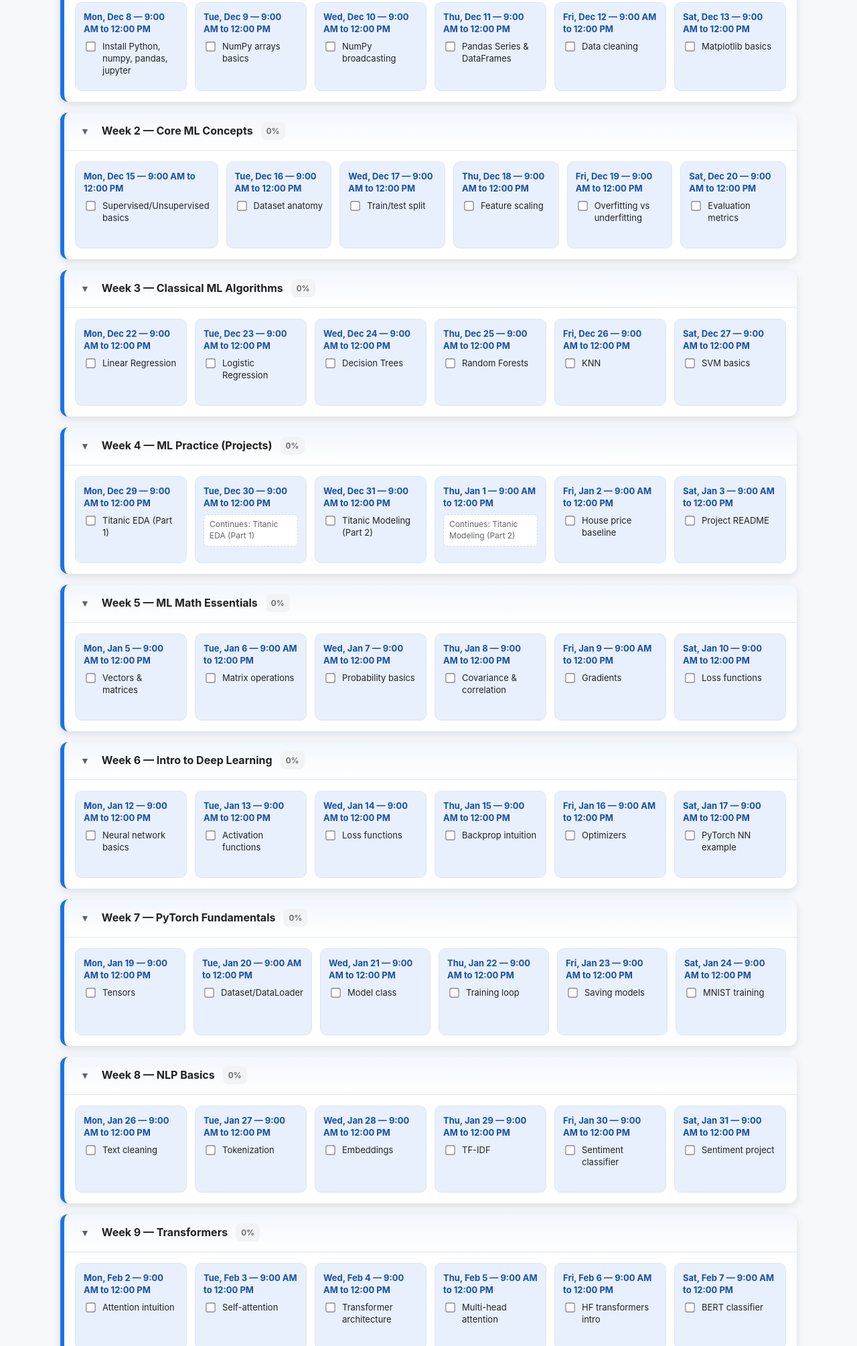
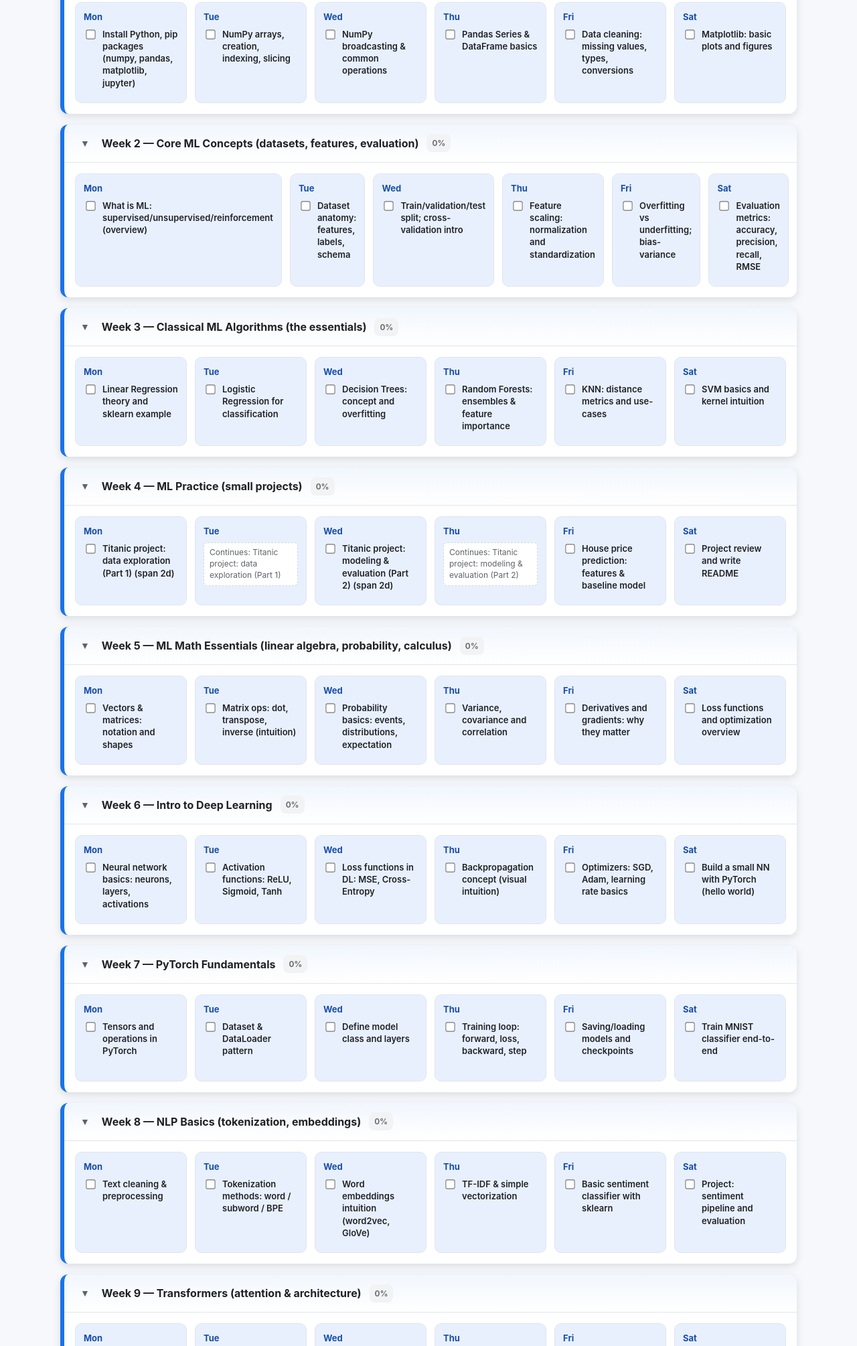
Before and after one commit to yohanis-tadese/ml-4-week-plan-roadmap, a plain HTML site: page index.html in a window 1280 px wide. Shown: the part 183-2193 px from the top of the page at 67% size. Drawn offline with Linux system fonts and the light colour scheme.

Commit message:
Update index.html

```diff
--- a/index.html
+++ b/index.html
@@ -16,7 +16,8 @@
   </header>
 
   <main id="app">
-    <p class="intro">Each week expands (▼). Tasks span days. Times: 9:00 AM – 12:00 PM.</p>
+    <p class="intro">Each week expands (▼). Tasks can span multiple days — a single checkbox will cover the whole multi-day task. Click to check. Monday → Saturday.</p>
+
     <section id="weeks"></section>
   </main>
 
@@ -32,157 +33,220 @@
   </template>
 
 <script>
-/* create next Monday */
-function getNextMonday() {
-  const today = new Date();
-  const day = today.getDay();
-  const diff = (1 + 7 - day) % 7 || 7;
-  const nextMon = new Date();
-  nextMon.setDate(today.getDate() + diff);
-  nextMon.setHours(0,0,0,0);
-  return nextMon;
-}
+/* roadmap data (Option 1 detail). Each week contains tasks assigned to startDay (0..5 for Mon..Sat) and span days (1..3).
+   A task object: { id: "w1-t1", title: "Task title", startDay: 0, span: 1 } */
+const roadmap = [
+  /* Week 1: Python for Data */
+  {
+    title: "Week 1 — Python for Data (NumPy / Pandas / Matplotlib)",
+    tasks: [
+      {id:"w1-t1", title:"Install Python, pip packages (numpy, pandas, matplotlib, jupyter)", startDay:0, span:1},
+      {id:"w1-t2", title:"NumPy arrays, creation, indexing, slicing", startDay:1, span:1},
+      {id:"w1-t3", title:"NumPy broadcasting & common operations", startDay:2, span:1},
+      {id:"w1-t4", title:"Pandas Series & DataFrame basics", startDay:3, span:1},
+      {id:"w1-t5", title:"Data cleaning: missing values, types, conversions", startDay:4, span:1},
+      {id:"w1-t6", title:"Matplotlib: basic plots and figures", startDay:5, span:1}
+    ]
+  },
 
-const startMonday = getNextMonday();
+  /* Week 2: Core ML Concepts */
+  {
+    title: "Week 2 — Core ML Concepts (datasets, features, evaluation)",
+    tasks: [
+      {id:"w2-t1", title:"What is ML: supervised/unsupervised/reinforcement (overview)", startDay:0, span:1},
+      {id:"w2-t2", title:"Dataset anatomy: features, labels, schema", startDay:1, span:1},
+      {id:"w2-t3", title:"Train/validation/test split; cross-validation intro", startDay:2, span:1},
+      {id:"w2-t4", title:"Feature scaling: normalization and standardization", startDay:3, span:1},
+      {id:"w2-t5", title:"Overfitting vs underfitting; bias-variance", startDay:4, span:1},
+      {id:"w2-t6", title:"Evaluation metrics: accuracy, precision, recall, RMSE", startDay:5, span:1}
+    ]
+  },
 
-/* create date formatter */
-function formatDay(d) {
-  return d.toLocaleDateString("en-US", { weekday:"short", month:"short", day:"numeric" });
-}
+  /* Week 3: Classical ML Algorithms */
+  {
+    title: "Week 3 — Classical ML Algorithms (the essentials)",
+    tasks: [
+      {id:"w3-t1", title:"Linear Regression theory and sklearn example", startDay:0, span:1},
+      {id:"w3-t2", title:"Logistic Regression for classification", startDay:1, span:1},
+      {id:"w3-t3", title:"Decision Trees: concept and overfitting", startDay:2, span:1},
+      {id:"w3-t4", title:"Random Forests: ensembles & feature importance", startDay:3, span:1},
+      {id:"w3-t5", title:"KNN: distance metrics and use-cases", startDay:4, span:1},
+      {id:"w3-t6", title:"SVM basics and kernel intuition", startDay:5, span:1}
+    ]
+  },
 
-/* roadmap data */
-const roadmap = [
-  { title:"Week 1 — Python for Data", tasks:[
-    {id:"w1-t1",title:"Install Python, numpy, pandas, jupyter",startDay:0,span:1},
-    {id:"w1-t2",title:"NumPy arrays basics",startDay:1,span:1},
-    {id:"w1-t3",title:"NumPy broadcasting",startDay:2,span:1},
-    {id:"w1-t4",title:"Pandas Series & DataFrames",startDay:3,span:1},
-    {id:"w1-t5",title:"Data cleaning",startDay:4,span:1},
-    {id:"w1-t6",title:"Matplotlib basics",startDay:5,span:1}
-  ]},
-  { title:"Week 2 — Core ML Concepts", tasks:[
-    {id:"w2-t1",title:"Supervised/Unsupervised basics",startDay:0,span:1},
-    {id:"w2-t2",title:"Dataset anatomy",startDay:1,span:1},
-    {id:"w2-t3",title:"Train/test split",startDay:2,span:1},
-    {id:"w2-t4",title:"Feature scaling",startDay:3,span:1},
-    {id:"w2-t5",title:"Overfitting vs underfitting",startDay:4,span:1},
-    {id:"w2-t6",title:"Evaluation metrics",startDay:5,span:1}
-  ]},
-  { title:"Week 3 — Classical ML Algorithms", tasks:[
-    {id:"w3-t1",title:"Linear Regression",startDay:0,span:1},
-    {id:"w3-t2",title:"Logistic Regression",startDay:1,span:1},
-    {id:"w3-t3",title:"Decision Trees",startDay:2,span:1},
-    {id:"w3-t4",title:"Random Forests",startDay:3,span:1},
-    {id:"w3-t5",title:"KNN",startDay:4,span:1},
-    {id:"w3-t6",title:"SVM basics",startDay:5,span:1}
-  ]},
-  { title:"Week 4 — ML Practice (Projects)", tasks:[
-    {id:"w4-t1",title:"Titanic EDA (Part 1)",startDay:0,span:2},
-    {id:"w4-t2",title:"Titanic Modeling (Part 2)",startDay:2,span:2},
-    {id:"w4-t3",title:"House price baseline",startDay:4,span:1},
-    {id:"w4-t4",title:"Project README",startDay:5,span:1}
-  ]},
-  { title:"Week 5 — ML Math Essentials", tasks:[
-    {id:"w5-t1",title:"Vectors & matrices",startDay:0,span:1},
-    {id:"w5-t2",title:"Matrix operations",startDay:1,span:1},
-    {id:"w5-t3",title:"Probability basics",startDay:2,span:1},
-    {id:"w5-t4",title:"Covariance & correlation",startDay:3,span:1},
-    {id:"w5-t5",title:"Gradients",startDay:4,span:1},
-    {id:"w5-t6",title:"Loss functions",startDay:5,span:1}
-  ]},
-  { title:"Week 6 — Intro to Deep Learning", tasks:[
-    {id:"w6-t1",title:"Neural network basics",startDay:0,span:1},
-    {id:"w6-t2",title:"Activation functions",startDay:1,span:1},
-    {id:"w6-t3",title:"Loss functions",startDay:2,span:1},
-    {id:"w6-t4",title:"Backprop intuition",startDay:3,span:1},
-    {id:"w6-t5",title:"Optimizers",startDay:4,span:1},
-    {id:"w6-t6",title:"PyTorch NN example",startDay:5,span:1}
-  ]},
-  { title:"Week 7 — PyTorch Fundamentals", tasks:[
-    {id:"w7-t1",title:"Tensors",startDay:0,span:1},
-    {id:"w7-t2",title:"Dataset/DataLoader",startDay:1,span:1},
-    {id:"w7-t3",title:"Model class",startDay:2,span:1},
-    {id:"w7-t4",title:"Training loop",startDay:3,span:1},
-    {id:"w7-t5",title:"Saving models",startDay:4,span:1},
-    {id:"w7-t6",title:"MNIST training",startDay:5,span:1}
-  ]},
-  { title:"Week 8 — NLP Basics", tasks:[
-    {id:"w8-t1",title:"Text cleaning",startDay:0,span:1},
-    {id:"w8-t2",title:"Tokenization",startDay:1,span:1},
-    {id:"w8-t3",title:"Embeddings",startDay:2,span:1},
-    {id:"w8-t4",title:"TF-IDF",startDay:3,span:1},
-    {id:"w8-t5",title:"Sentiment classifier",startDay:4,span:1},
-    {id:"w8-t6",title:"Sentiment project",startDay:5,span:1}
-  ]},
-  { title:"Week 9 — Transformers", tasks:[
-    {id:"w9-t1",title:"Attention intuition",startDay:0,span:1},
-    {id:"w9-t2",title:"Self-attention",startDay:1,span:1},
-    {id:"w9-t3",title:"Transformer architecture",startDay:2,span:1},
-    {id:"w9-t4",title:"Multi-head attention",startDay:3,span:1},
-    {id:"w9-t5",title:"HF transformers intro",startDay:4,span:1},
-    {id:"w9-t6",title:"BERT classifier",startDay:5,span:1}
-  ]},
-  { title:"Week 10 — LLM Tools & RAG", tasks:[
-    {id:"w10-t1",title:"Embeddings",startDay:0,span:1},
-    {id:"w10-t2",title:"Vector DBs",startDay:1,span:1},
-    {id:"w10-t3",title:"Prompt engineering",startDay:2,span:1},
-    {id:"w10-t4",title:"RAG architecture",startDay:3,span:1},
-    {id:"w10-t5",title:"LangChain basics",startDay:4,span:1},
-    {id:"w10-t6",title:"Mini RAG build",startDay:5,span:1}
-  ]},
-  { title:"Week 11 — Fine-Tuning", tasks:[
-    {id:"w11-t1",title:"Dataset prep",startDay:0,span:1},
-    {id:"w11-t2",title:"Tokenization care",startDay:1,span:1},
-    {id:"w11-t3",title:"PEFT/LoRA",startDay:2,span:1},
-    {id:"w11-t4",title:"Fine-tune small model",startDay:3,span:2},
-    {id:"w11-t5",title:"Evaluation",startDay:5,span:1}
-  ]},
-  { title:"Week 12 — Optimization", tasks:[
-    {id:"w12-t1",title:"Quantization",startDay:0,span:1},
-    {id:"w12-t2",title:"Inference speed",startDay:1,span:1},
-    {id:"w12-t3",title:"Memory optimization",startDay:2,span:1},
-    {id:"w12-t4",title:"GPU usage",startDay:3,span:1},
-    {id:"w12-t5",title:"DeepSpeed/Accelerate",startDay:4,span:1},
-    {id:"w12-t6",title:"Quantized inference",startDay:5,span:1}
-  ]},
-  { title:"Week 13 — RAG Advanced", tasks:[
-    {id:"w13-t1",title:"Chunking",startDay:0,span:1},
-    {id:"w13-t2",title:"Index tuning",startDay:1,span:1},
-    {id:"w13-t3",title:"Hybrid retrieval",startDay:2,span:1},
-    {id:"w13-t4",title:"Prompt templates",startDay:3,span:1},
-    {id:"w13-t5",title:"Refreshable index",startDay:4,span:1},
-    {id:"w13-t6",title:"RAG failure tests",startDay:5,span:1}
-  ]},
-  { title:"Week 14 — Advanced Fine-Tuning", tasks:[
-    {id:"w14-t1",title:"Advanced LoRA",startDay:0,span:1},
-    {id:"w14-t2",title:"QLoRA",startDay:1,span:1},
-    {id:"w14-t3",title:"LLM metrics",startDay:2,span:1},
-    {id:"w14-t4",title:"Bias & safety",startDay:3,span:1},
-    {id:"w14-t5",title:"Iterative tuning",startDay:4,span:1},
-    {id:"w14-t6",title:"Automation scripts",startDay:5,span:1}
-  ]},
-  { title:"Week 15 — Deployment & ML Ops", tasks:[
-    {id:"w15-t1",title:"FastAPI serving",startDay:0,span:1},
-    {id:"w15-t2",title:"Dockerize model",startDay:1,span:1},
-    {id:"w15-t3",title:"CI/CD",startDay:2,span:1},
-    {id:"w15-t4",title:"Monitoring",startDay:3,span:1},
-    {id:"w15-t5",title:"Scaling",startDay:4,span:1},
-    {id:"w15-t6",title:"Security",startDay:5,span:1}
-  ]},
-  { title:"Week 16 — Final Project", tasks:[
-    {id:"w16-t1",title:"Project planning",startDay:0,span:1},
-    {id:"w16-t2",title:"Vector index",startDay:1,span:2},
-    {id:"w16-t3",title:"LLM integration",startDay:3,span:1},
-    {id:"w16-t4",title:"Agents & memory",startDay:4,span:1},
-    {id:"w16-t5",title:"Deploy & docs",startDay:5,span:1}
-  ]}
+  /* Week 4: ML Practice & Projects */
+  {
+    title: "Week 4 — ML Practice (small projects)",
+    tasks: [
+      {id:"w4-t1", title:"Titanic project: data exploration (Part 1)", startDay:0, span:2}, // spans Mon-Tue
+      {id:"w4-t2", title:"Titanic project: modeling & evaluation (Part 2)", startDay:2, span:2}, // Wed-Thu
+      {id:"w4-t3", title:"House price prediction: features & baseline model", startDay:4, span:1},
+      {id:"w4-t4", title:"Project review and write README", startDay:5, span:1}
+    ]
+  },
+
+  /* Week 5: ML Math Essentials */
+  {
+    title: "Week 5 — ML Math Essentials (linear algebra, probability, calculus)",
+    tasks: [
+      {id:"w5-t1", title:"Vectors & matrices: notation and shapes", startDay:0, span:1},
+      {id:"w5-t2", title:"Matrix ops: dot, transpose, inverse (intuition)", startDay:1, span:1},
+      {id:"w5-t3", title:"Probability basics: events, distributions, expectation", startDay:2, span:1},
+      {id:"w5-t4", title:"Variance, covariance and correlation", startDay:3, span:1},
+      {id:"w5-t5", title:"Derivatives and gradients: why they matter", startDay:4, span:1},
+      {id:"w5-t6", title:"Loss functions and optimization overview", startDay:5, span:1}
+    ]
+  },
+
+  /* Week 6: Intro to Deep Learning */
+  {
+    title: "Week 6 — Intro to Deep Learning",
+    tasks: [
+      {id:"w6-t1", title:"Neural network basics: neurons, layers, activations", startDay:0, span:1},
+      {id:"w6-t2", title:"Activation functions: ReLU, Sigmoid, Tanh", startDay:1, span:1},
+      {id:"w6-t3", title:"Loss functions in DL: MSE, Cross-Entropy", startDay:2, span:1},
+      {id:"w6-t4", title:"Backpropagation concept (visual intuition)", startDay:3, span:1},
+      {id:"w6-t5", title:"Optimizers: SGD, Adam, learning rate basics", startDay:4, span:1},
+      {id:"w6-t6", title:"Build a small NN with PyTorch (hello world)", startDay:5, span:1}
+    ]
+  },
+
+  /* Week 7: PyTorch Fundamentals */
+  {
+    title: "Week 7 — PyTorch Fundamentals",
+    tasks: [
+      {id:"w7-t1", title:"Tensors and operations in PyTorch", startDay:0, span:1},
+      {id:"w7-t2", title:"Dataset & DataLoader pattern", startDay:1, span:1},
+      {id:"w7-t3", title:"Define model class and layers", startDay:2, span:1},
+      {id:"w7-t4", title:"Training loop: forward, loss, backward, step", startDay:3, span:1},
+      {id:"w7-t5", title:"Saving/loading models and checkpoints", startDay:4, span:1},
+      {id:"w7-t6", title:"Train MNIST classifier end-to-end", startDay:5, span:1}
+    ]
+  },
+
+  /* Week 8: NLP Basics */
+  {
+    title: "Week 8 — NLP Basics (tokenization, embeddings)",
+    tasks: [
+      {id:"w8-t1", title:"Text cleaning & preprocessing", startDay:0, span:1},
+      {id:"w8-t2", title:"Tokenization methods: word / subword / BPE", startDay:1, span:1},
+      {id:"w8-t3", title:"Word embeddings intuition (word2vec, GloVe)", startDay:2, span:1},
+      {id:"w8-t4", title:"TF-IDF & simple vectorization", startDay:3, span:1},
+      {id:"w8-t5", title:"Basic sentiment classifier with sklearn", startDay:4, span:1},
+      {id:"w8-t6", title:"Project: sentiment pipeline and evaluation", startDay:5, span:1}
+    ]
+  },
+
+  /* Week 9: Transformers Intro */
+  {
+    title: "Week 9 — Transformers (attention & architecture)",
+    tasks: [
+      {id:"w9-t1", title:"Attention mechanism intuition", startDay:0, span:1},
+      {id:"w9-t2", title:"Self-attention deep dive with toy example", startDay:1, span:1},
+      {id:"w9-t3", title:"Transformer encoder/decoder roles", startDay:2, span:1},
+      {id:"w9-t4", title:"Positional encoding and multi-head attention", startDay:3, span:1},
+      {id:"w9-t5", title:"HuggingFace Transformers quickstart", startDay:4, span:1},
+      {id:"w9-t6", title:"Run a BERT classifier using transformers pipeline", startDay:5, span:1}
+    ]
+  },
+
+  /* Week 10: LLM Usage & Tools */
+  {
+    title: "Week 10 — LLM Usage & Tools (embeddings, vector DBs, RAG)",
+    tasks: [
+      {id:"w10-t1", title:"Embeddings: concept and use-cases", startDay:0, span:1},
+      {id:"w10-t2", title:"Vector DB basics: FAISS / Milvus / Pinecone overview", startDay:1, span:1},
+      {id:"w10-t3", title:"Prompt engineering fundamentals", startDay:2, span:1},
+      {id:"w10-t4", title:"RAG (Retrieve & Generate) architecture", startDay:3, span:1},
+      {id:"w10-t5", title:"LangChain basics and chains concept", startDay:4, span:1},
+      {id:"w10-t6", title:"Build mini RAG: embeddings + retrieval + LLM", startDay:5, span:1}
+    ]
+  },
+
+  /* Week 11: Fine-Tuning Basics */
+  {
+    title: "Week 11 — Fine-tuning LLMs (PEFT / LoRA)",
+    tasks: [
+      {id:"w11-t1", title:"Dataset preparation for fine-tuning", startDay:0, span:1},
+      {id:"w11-t2", title:"Tokenization care & special tokens", startDay:1, span:1},
+      {id:"w11-t3", title:"Introduction to PEFT/LoRA concepts", startDay:2, span:1},
+      {id:"w11-t4", title:"Fine-tune small model locally (practice)", startDay:3, span:2}, // Thu-Fri
+      {id:"w11-t5", title:"Evaluate and compare fine-tuned model", startDay:5, span:1}
+    ]
+  },
+
+  /* Week 12: Quantization & Optimization */
+  {
+    title: "Week 12 — Optimization (quantization, speedups)",
+    tasks: [
+      {id:"w12-t1", title:"Model quantization basics (int8, fp16)", startDay:0, span:1},
+      {id:"w12-t2", title:"Inference speed: batching, caching, async", startDay:1, span:1},
+      {id:"w12-t3", title:"Memory optimizations and offloading", startDay:2, span:1},
+      {id:"w12-t4", title:"Using GPU efficiently (memory & nvlink basics)", startDay:3, span:1},
+      {id:"w12-t5", title:"DeepSpeed/Accelerate overview", startDay:4, span:1},
+      {id:"w12-t6", title:"Apply a quantized model for inference test", startDay:5, span:1}
+    ]
+  },
+
+  /* Week 13: RAG Advanced & Retrieval */
+  {
+    title: "Week 13 — RAG Advanced (indexing, chunking, retrieval strategies)",
+    tasks: [
+      {id:"w13-t1", title:"Document chunking strategies and metadata", startDay:0, span:1},
+      {id:"w13-t2", title:"Vector index tuning and distance metrics", startDay:1, span:1},
+      {id:"w13-t3", title:"Hybrid retrieval (sparse + dense)", startDay:2, span:1},
+      {id:"w13-t4", title:"Context window management and prompt templates", startDay:3, span:1},
+      {id:"w13-t5", title:"Implementing refreshable index (pipeline)", startDay:4, span:1},
+      {id:"w13-t6", title:"RAG testing & failure cases", startDay:5, span:1}
+    ]
+  },
+
+  /* Week 14: Advanced Fine-Tuning */
+  {
+    title: "Week 14 — Advanced Fine-Tuning & Evaluation",
+    tasks: [
+      {id:"w14-t1", title:"Advanced LoRA & delta methods", startDay:0, span:1},
+      {id:"w14-t2", title:"QLoRA and large-adapter strategies", startDay:1, span:1},
+      {id:"w14-t3", title:"Evaluation metrics for LLMs (BLEU, ROUGE, human eval)", startDay:2, span:1},
+      {id:"w14-t4", title:"Bias, safety, and alignment checks", startDay:3, span:1},
+      {id:"w14-t5", title:"Iterative fine-tuning workflow", startDay:4, span:1},
+      {id:"w14-t6", title:"Automate fine-tuning with scripts & checkpoints", startDay:5, span:1}
+    ]
+  },
+
+  /* Week 15: Deployment & ML Ops */
+  {
+    title: "Week 15 — Deployment & ML Ops",
+    tasks: [
+      {id:"w15-t1", title:"FastAPI model serving pattern", startDay:0, span:1},
+      {id:"w15-t2", title:"Dockerize model service & multi-stage builds", startDay:1, span:1},
+      {id:"w15-t3", title:"CI/CD basics for model updates", startDay:2, span:1},
+      {id:"w15-t4", title:"Monitoring: logs, metrics, alerts (Prometheus/Grafana)", startDay:3, span:1},
+      {id:"w15-t5", title:"Scaling: autoscaling, sharding, batching", startDay:4, span:1},
+      {id:"w15-t6", title:"Security & rate-limiting for model APIs", startDay:5, span:1}
+    ]
+  },
+
+  /* Week 16: Final Project */
+  {
+    title: "Week 16 — Final Project (end-to-end AI assistant)",
+    tasks: [
+      {id:"w16-t1", title:"Project planning: scope, data, tech stack", startDay:0, span:1},
+      {id:"w16-t2", title:"Build retrieval layer & vector index", startDay:1, span:2}, // Tue-Wed
+      {id:"w16-t3", title:"Integrate LLM (OpenAI or HF endpoint)", startDay:3, span:1},
+      {id:"w16-t4", title:"Add tooling: actions/agents, conversation memory", startDay:4, span:1},
+      {id:"w16-t5", title:"Deploy project & write docs", startDay:5, span:1}
+    ]
+  }
 ];
 
+/* Utilities */
 const DAYS = ["Mon","Tue","Wed","Thu","Fri","Sat"];
 const weeksContainer = document.getElementById("weeks");
 const weekTpl = document.getElementById("week-template");
 
-/* create roadmap + date/time */
+/* Render roadmap */
 roadmap.forEach((weekData, wIdx) => {
   const weekNode = weekTpl.content.cloneNode(true);
   const weekEl = weekNode.querySelector(".week");
@@ -192,43 +256,47 @@ roadmap.forEach((weekData, wIdx) => {
   const body = weekEl.querySelector(".week-body");
   const progressEl = head.querySelector(".week-progress");
 
-  titleEl.textContent = weekData.title;
+  titleEl.textContent = `${weekData.title}`;
+  body.innerHTML = "";
 
-  const weekStart = new Date(startMonday);
-  weekStart.setDate(weekStart.getDate() + (wIdx * 7));
-
+  // Build day grid
   for (let d=0; d<6; d++) {
-    const dayDate = new Date(weekStart);
-    dayDate.setDate(weekStart.getDate() + d);
-
     const dayCol = document.createElement("div");
     dayCol.className = "day-col";
-
     const dayHeader = document.createElement("div");
     dayHeader.className = "day-header";
-    dayHeader.textContent = `${formatDay(dayDate)} — 9:00 AM to 12:00 PM`;
-
+    dayHeader.textContent = `${DAYS[d]}`;
     dayCol.appendChild(dayHeader);
 
+    // find tasks that start on this day
     const startTasks = weekData.tasks.filter(t => t.startDay === d);
+    // tasks that continue into this day (not starting here) - for display
     const contTasks = weekData.tasks.filter(t => t.startDay < d && (t.startDay + t.span - 1) >= d);
 
+    // render starting tasks with checkboxes
     startTasks.forEach(task => {
-      const el = document.createElement("label");
-      el.className = "task";
+      const taskEl = document.createElement("label");
+      taskEl.className = "task";
       const chk = document.createElement("input");
       chk.type = "checkbox";
-      chk.id = task.id;
-      chk.checked = localStorage.getItem(chk.id)==="true";
+      chk.id = `${task.id}`;
+      chk.dataset.week = wIdx;
+      chk.dataset.title = task.title;
+      chk.dataset.span = task.span;
+      chk.dataset.start = task.startDay;
+      // load saved state
+      chk.checked = localStorage.getItem(chk.id) === "true";
 
-      const tspan = document.createElement("span");
-      tspan.textContent = task.title;
+      const titleSpan = document.createElement("span");
+      titleSpan.className = "task-title";
+      titleSpan.textContent = task.title + (task.span>1 ? ` (span ${task.span}d)` : "");
 
-      el.appendChild(chk);
-      el.appendChild(tspan);
-      dayCol.appendChild(el);
+      taskEl.appendChild(chk);
+      taskEl.appendChild(titleSpan);
+      dayCol.appendChild(taskEl);
     });
 
+    // render continued tasks as badges
     contTasks.forEach(task => {
       const cont = document.createElement("div");
       cont.className = "task continued";
@@ -236,31 +304,71 @@ roadmap.forEach((weekData, wIdx) => {
       dayCol.appendChild(cont);
     });
 
-    if (startTasks.length===0 && contTasks.length===0) {
-      const ph = document.createElement("div");
-      ph.className = "task placeholder";
-      ph.textContent = "Practice / Review (3 hrs)";
-      dayCol.appendChild(ph);
+    // if no tasks on that day, show placeholder short task (3-hr filler learning / review)
+    if (startTasks.length === 0 && contTasks.length === 0) {
+      const placeholder = document.createElement("div");
+      placeholder.className = "task placeholder";
+      placeholder.textContent = "Practice / Review (3 hrs)";
+      dayCol.appendChild(placeholder);
     }
 
     body.appendChild(dayCol);
   }
 
-  toggleBtn.addEventListener("click", ()=>{
+  // attach toggle
+  toggleBtn.addEventListener("click", () => {
     body.classList.toggle("hidden");
     toggleBtn.textContent = body.classList.contains("hidden") ? "▼" : "▲";
   });
 
+  // compute progress function
+  const computeProgress = () => {
+    const total = weekData.tasks.length;
+    if (total === 0) return 0;
+    let done = 0;
+    weekData.tasks.forEach(t => {
+      if (localStorage.getItem(t.id) === "true") done++;
+    });
+    const percent = Math.round((done/total)*100);
+    progressEl.textContent = `${percent}%`;
+    // visually color progress
+    progressEl.style.setProperty("--p", percent + "%");
+  };
+
+  // listen to checkboxes inside this week
+  weekEl.addEventListener("change", (e) => {
+    if (e.target && e.target.matches("input[type='checkbox']")) {
+      const cb = e.target;
+      // save state
+      localStorage.setItem(cb.id, cb.checked ? "true" : "false");
+      computeProgress();
+    }
+  });
+
+  // initial progress
+  computeProgress();
+
   weeksContainer.appendChild(weekEl);
 });
 
-/* clear progress */
-document.getElementById("clear-progress").addEventListener("click",()=>{
-  if(!confirm("Reset all progress?")) return;
-  roadmap.forEach(w=>w.tasks.forEach(t=>localStorage.removeItem(t.id)));
-  document.querySelectorAll("input[type='checkbox']").forEach(c=>c.checked=false);
+/* Clear progress button */
+document.getElementById("clear-progress").addEventListener("click", () => {
+  if (!confirm("Clear all saved progress? This will reset checked tasks.")) return;
+  roadmap.forEach(week => {
+    week.tasks.forEach(t => localStorage.removeItem(t.id));
+  });
+  // refresh checkboxes
+  document.querySelectorAll("input[type='checkbox']").forEach(cb => cb.checked = false);
+  // update progress displays
+  document.querySelectorAll(".week-progress").forEach(el => el.textContent = "0%");
+});
+
+/* Persist checkbox state for new checkboxes (in case some were loaded after render) */
+document.querySelectorAll("input[type='checkbox']").forEach(cb => {
+  cb.addEventListener("change", () => {
+    localStorage.setItem(cb.id, cb.checked ? "true" : "false");
+  });
 });
 </script>
-
 </body>
 </html>
```
